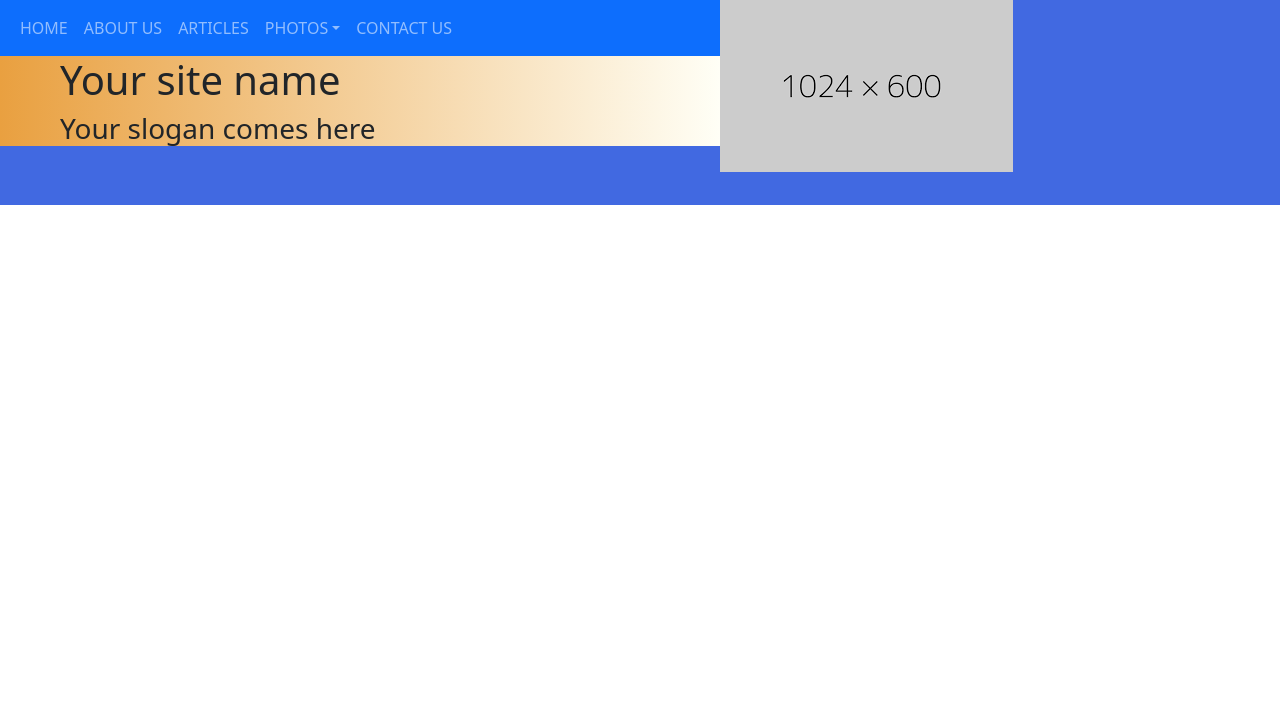
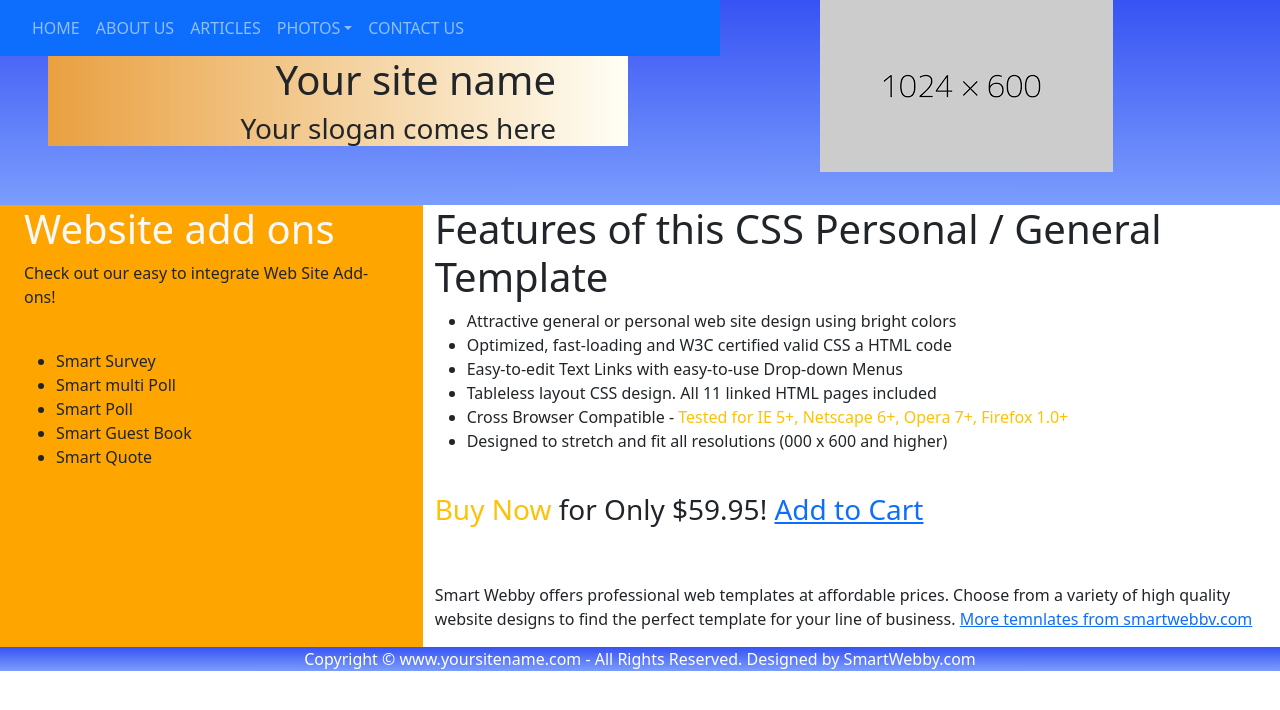
Before and after one commit to parvezaman/CyberFlow-Assignment, a React (Create React App) app: page / in a window 1280 px wide. Shown: the top 710 px of the page. Built offline with nearby package versions, Linux system fonts and the light colour scheme.

Commit message:
done roughly

```diff
--- a/src/App.js
+++ b/src/App.js
@@ -1,11 +1,14 @@
 import logo from './logo.svg';
 import './App.css';
 import Features from './Components/Pages/Features/Features';
+import Footer from './Components/Shared/Footer/Footer';
+// import LowerPart from './Components/Pages/Features/LowerPart';
 
 function App() {
   return (
     <div>
       <Features/>
+      <Footer/>
     </div>
   );
 }
--- a/src/Components/Pages/Features/Feature.css
+++ b/src/Components/Pages/Features/Feature.css
@@ -1,10 +1,28 @@
 .upper-section{
-    background-color: royalblue;
+    /* background-color: royalblue; */
+    background-image: linear-gradient(to bottom, rgb(55, 83, 243) , rgb(123, 157, 253));
     height: 205px;
 }
 .nav-container{
     width: 45rem;
 }
 .nav-text{
-    background-image: linear-gradient(to right, rgb(233, 160, 64) , rgb(255, 255, 246));;
+    background-image: linear-gradient(to right, rgb(233, 160, 64) , rgb(255, 255, 246));
 }
+
+/* Lower section CSS */
+
+.left-side{
+    background-color: orange;
+    /* max-width: 35%; */
+}
+
+
+/* Footer CSS */
+.footer{
+    background-image: linear-gradient(to bottom, rgb(55, 83, 243) , rgb(123, 157, 253));
+    /* padding: .05rem; */
+    text-align: center;
+    color: white;
+
+}
--- a/src/Components/Pages/Features/Features.js
+++ b/src/Components/Pages/Features/Features.js
@@ -2,14 +2,15 @@ import React from 'react';
 import { Container, Nav, Navbar, NavDropdown } from 'react-bootstrap';
 import navside from '../../../Resources/nav-side.png';
 import './Feature.css';
+import LowerPart from './LowerPart';
 
 const Features = () => {
     return (
         <>
             {/* Upper section start           Upper section start                Upper section start */}
 
-            <section className='d-md-flex justify-content upper-section'>
-                <div className='w-lg-50'>
+            <section className='row upper-section'>
+                <div className='col-md-6'>
                     <div className='nav-container'>
                         <Navbar bg="primary" variant="dark" expand="lg">
                             <Container>
@@ -32,22 +33,27 @@ const Features = () => {
                             </Container>
                         </Navbar>
                     </div>
-                    <Container className='nav-text'>
-                        <h1 className='ms-5'>Your site name</h1>
-                        <h3 className='ms-5'>Your slogan comes here</h3>
-                    </Container>
+                    <div className='ms-5'>
+                        <Container className='me-5 text-end nav-text'>
+                            <h1 className='me-5'>Your site name</h1>
+                            <h3 className='me-5'>Your slogan comes here</h3>
+                        </Container>
+                    </div>
                 </div>
 
-                <div className='w-lg-50 text-center'>
+                <div className='col-md-6 text-center'>
                     <img className='img-fluid' src={navside} alt="" />
                 </div>
             </section>
             {/* Upper section end           Upper section end                Upper section end */}
 
+
+
             {/* Lower section start                  Lower section start              Lower section start */}
 
 
 
+            <LowerPart />
 
 
 
--- /dev/null
+++ b/src/Components/Pages/Features/LowerPart.js
@@ -0,0 +1,46 @@
+import React from 'react';
+import { Container } from 'react-bootstrap';
+
+const LowerPart = () => {
+    return (
+        <section className='row'>
+            <div className='left-side col-md-4'>
+                <Container>
+                    <h1 className='text-light'>Website add ons</h1>
+                    <p>Check out our easy to integrate Web Site Add-ons!</p>
+                    <br />
+                    <ul>
+                        <li>Smart Survey</li>
+                        <li>Smart multi Poll</li>
+                        <li>Smart Poll</li>
+                        <li>Smart Guest Book</li>
+                        <li>Smart Quote</li>
+                    </ul>
+                </Container>
+            </div>
+
+            <div className='right-side col-md-8'>
+                <h1>Features of this CSS Personal / General Template</h1>
+
+                <ul>
+                    <li>Attractive general or personal web site design using bright colors</li>
+                    <li>Optimized, fast-loading and W3C certified valid CSS a HTML code</li>
+                    <li>Easy-to-edit Text Links with easy-to-use Drop-down Menus</li>
+                    <li>Tableless layout CSS design. All 11 linked HTML pages included</li>
+                    <li>Cross Browser Compatible - <span className='text-warning'>Tested for IE 5+, Netscape 6+, Opera 7+, Firefox 1.0+</span></li>
+                    <li>Designed to stretch and fit all resolutions (000 x 600 and higher) </li>
+                </ul>
+
+                <br />
+
+                <h3><span className='text-warning'>Buy Now</span> for Only $59.95! <a href="">Add to Cart</a> </h3>
+
+                <br /><br />
+
+                <p>Smart Webby offers professional web templates at affordable prices. Choose from a variety of high quality website designs to find the perfect template for your line of business. <a href="">More temnlates from smartwebbv.com</a>  </p>
+            </div>
+        </section>
+    );
+};
+
+export default LowerPart;
--- /dev/null
+++ b/src/Components/Shared/Footer/Footer.js
@@ -0,0 +1,11 @@
+import React from 'react';
+
+const Footer = () => {
+    return (
+        <div className='footer'>
+            <p>Copyright &copy; www.yoursitename.com - All Rights Reserved. Designed by SmartWebby.com </p>
+        </div>
+    );
+};
+
+export default Footer;
```
